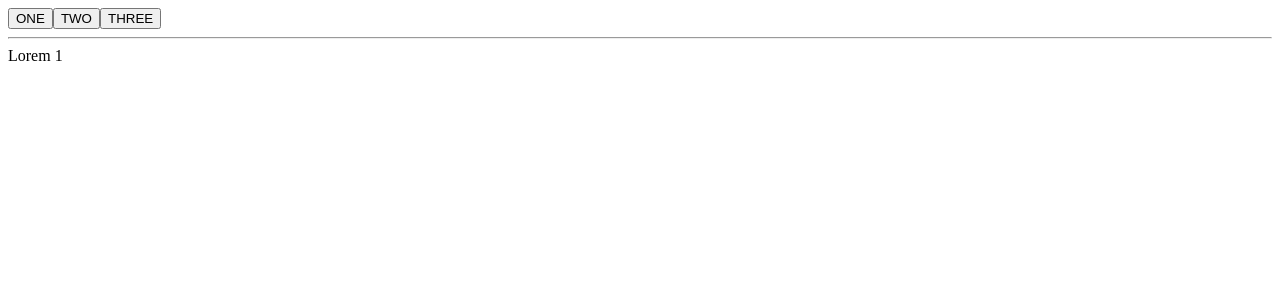
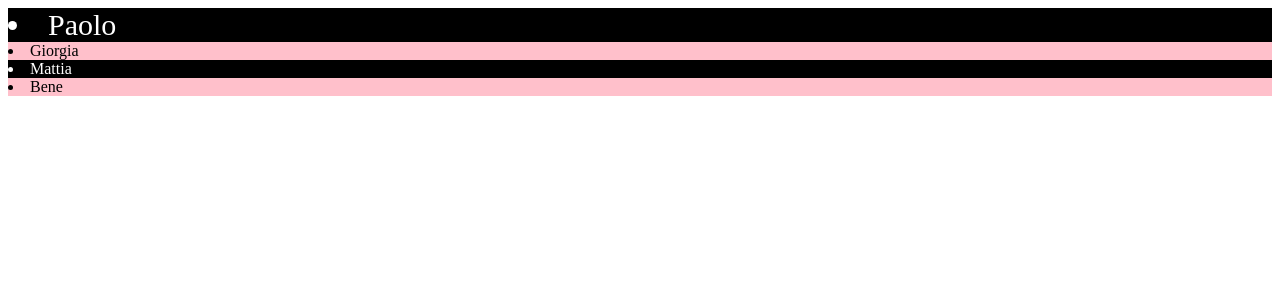
Before and after one commit to Paolo-Fiaschi/angular-udemy, an Angular app in the folder myApp/: page / in a window 1280 px wide. Shown: the top 300 px of the page. Built offline with nearby package versions, Linux system fonts and the light colour scheme.

Commit message:
class inline

```diff
--- a/myApp/src/app/app.component.ts
+++ b/myApp/src/app/app.component.ts
@@ -4,23 +4,25 @@ import { User } from './model/users';
 @Component({
   selector: 'app-root',
   template: `
-    <button (click)="goto('one')">ONE</button>
-    <button (click)="goto('two')">TWO</button>
-    <button (click)="goto('three')">THREE</button>
-    <hr>
-    <div [ngSwitch]= "section">
-      <div *ngSwitchDefault>Lorem 1</div>
-      <div *ngSwitchCase="'two'">Lorem 2</div>
-      <div *ngSwitchCase="'three'">Lorem 3</div>
-    </div>
+    <li
+      [class.male]="user.gender === 'M'"
+      [class.female]="user.gender === 'F'"
+      [class.me]="user.name === 'Paolo'"
+      *ngFor="let user of users">
+      {{ user.name }}
+    </li>
   `,
   styles: [`
-
+    .male {background-color: black; color: white}
+    .female {background-color: pink; color: black}
+    .me{font-size: 30px}
   `]
 })
 export class AppComponent {
-  section: string;
-  goto(value: string){
-    this.section = value;
-  }
+  users = [
+    {id: 1, name: 'Paolo', gender: 'M'},
+    {id: 2, name: 'Giorgia', gender: 'F'},
+    {id: 3, name: 'Mattia', gender: 'M'},
+    {id: 4, name: 'Bene', gender: 'F'},
+  ];
 }
```
